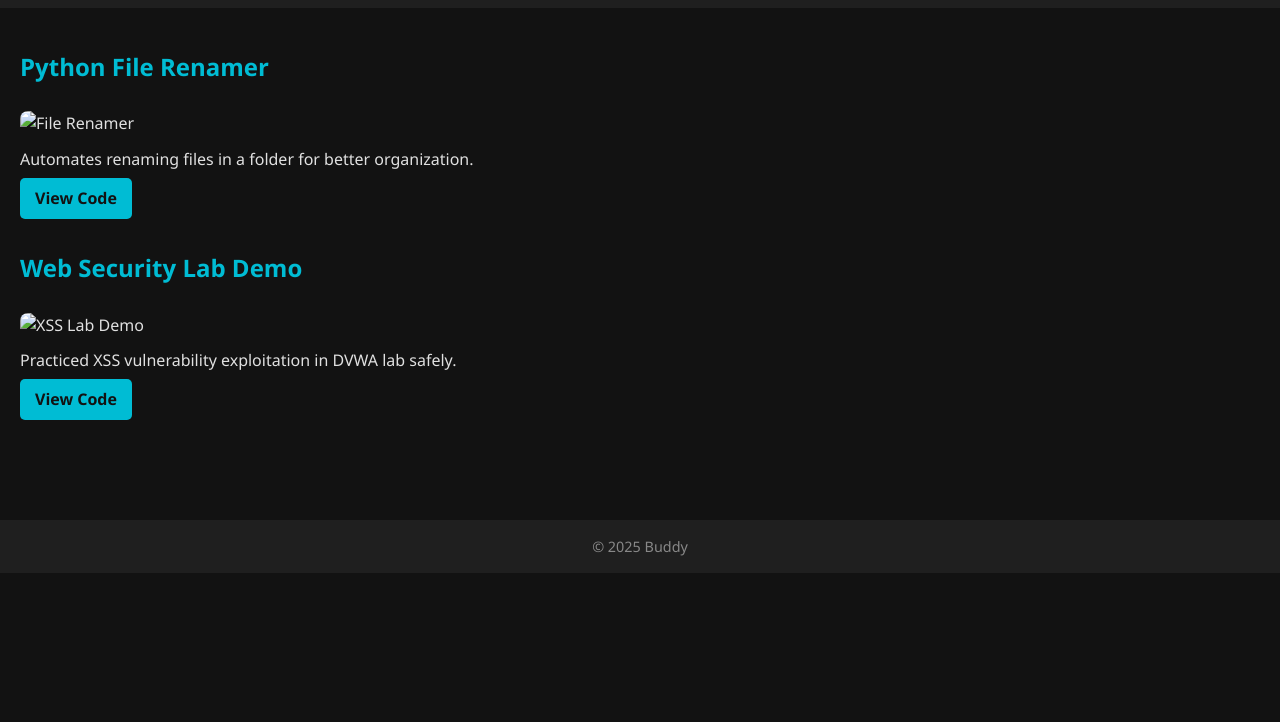
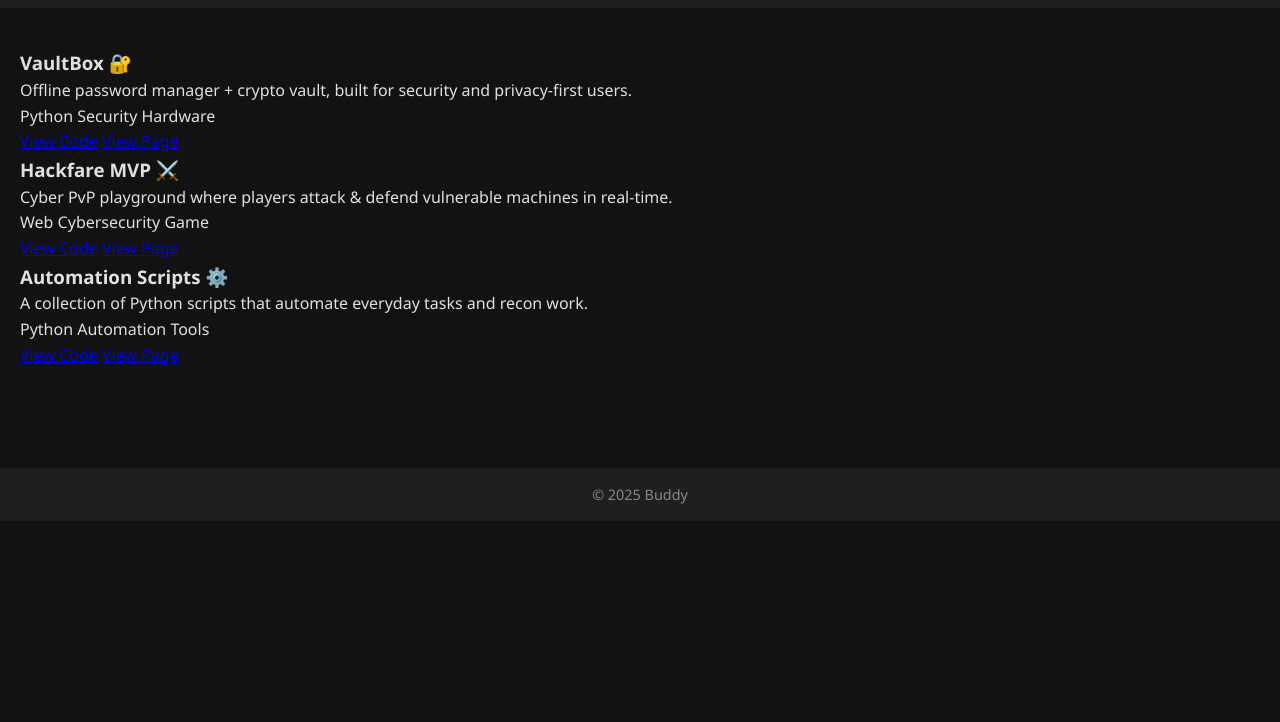
Before and after one commit to Vortex-Scurge/vortexscurge.github.io, a plain HTML site: page projects.html in a window 1280 px wide. Shown: the part 78-800 px from the top of the page. Drawn offline with Linux system fonts and the light colour scheme.

Commit message:
Update projects.html

```diff
--- a/projects.html
+++ b/projects.html
@@ -2,37 +2,73 @@
 <html lang="en">
 <head>
   <meta charset="UTF-8">
-  <title>Projects - Buddy's Portfolio</title>
+  <meta name="viewport" content="width=device-width, initial-scale=1.0">
+  <title>Projects | Vortex</title>
   <link rel="stylesheet" href="style.css">
 </head>
 <body>
   <header>
-    <h1>My Projects</h1>
+    <h1>Projects ⚡</h1>
     <nav>
       <a href="index.html">Home</a>
-      <a href="projects.html">Projects</a>
+      <a href="projects.html" class="active">Projects</a>
       <a href="contact.html">Contact</a>
     </nav>
   </header>
 
   <main>
-    <section>
-      <h2>Python File Renamer</h2>
-      <img src="images/file-renamer.png" alt="File Renamer">
-      <p>Automates renaming files in a folder for better organization.</p>
-      <a href="#" class="button">View Code</a>
-    </section>
+    <section class="grid">
 
-    <section>
-      <h2>Web Security Lab Demo</h2>
-      <img src="images/xss-demo.png" alt="XSS Lab Demo">
-      <p>Practiced XSS vulnerability exploitation in DVWA lab safely.</p>
-      <a href="#" class="button">View Code</a>
+      <!-- Example Project 1 -->
+      <div class="card project">
+        <h3>VaultBox 🔐</h3>
+        <p>Offline password manager + crypto vault, built for security and privacy-first users.</p>
+        <div class="tags">
+          <span>Python</span>
+          <span>Security</span>
+          <span>Hardware</span>
+        </div>
+        <div class="buttons">
+          <a href="https://github.com/YOUR-USERNAME/vaultbox" target="_blank" class="btn">View Code</a>
+          <a href="https://your-username.github.io/vaultbox" target="_blank" class="btn">View Page</a>
+        </div>
+      </div>
+
+      <!-- Example Project 2 -->
+      <div class="card project">
+        <h3>Hackfare MVP ⚔️</h3>
+        <p>Cyber PvP playground where players attack & defend vulnerable machines in real-time.</p>
+        <div class="tags">
+          <span>Web</span>
+          <span>Cybersecurity</span>
+          <span>Game</span>
+        </div>
+        <div class="buttons">
+          <a href="https://github.com/YOUR-USERNAME/hackfare" target="_blank" class="btn">View Code</a>
+          <a href="https://your-username.github.io/hackfare" target="_blank" class="btn">View Page</a>
+        </div>
+      </div>
+
+      <!-- Example Project 3 -->
+      <div class="card project">
+        <h3>Automation Scripts ⚙️</h3>
+        <p>A collection of Python scripts that automate everyday tasks and recon work.</p>
+        <div class="tags">
+          <span>Python</span>
+          <span>Automation</span>
+          <span>Tools</span>
+        </div>
+        <div class="buttons">
+          <a href="https://github.com/YOUR-USERNAME/scripts" target="_blank" class="btn">View Code</a>
+          <a href="#" target="_blank" class="btn">View Page</a>
+        </div>
+      </div>
+
     </section>
   </main>
 
   <footer>
-    © 2025 Buddy
+    <p>&copy; 2025 Buddy</p>
   </footer>
 </body>
 </html>
```
